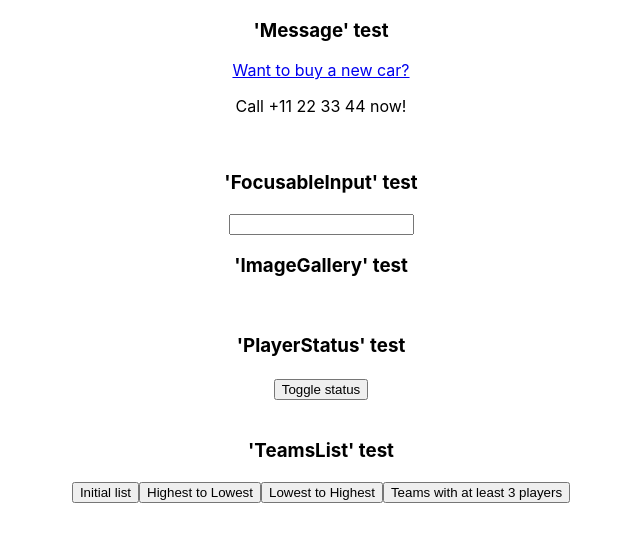
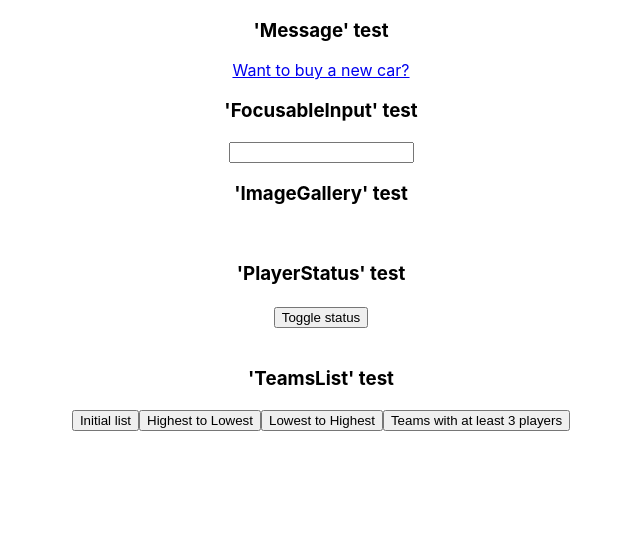
Before and after one commit to ftesone/frontend-challenge, a React (Create React App) app: page / in a window 1280 px wide. Shown: the top 542 px of the page, without its empty margins (319-959 px from the left). Built offline with nearby package versions, Linux system fonts and the light colour scheme.

Commit message:
Solve Message component test

```diff
--- a/src/components/Message.jsx
+++ b/src/components/Message.jsx
@@ -1,4 +1,4 @@
-/*
+/**
  * The Message component contains an anchor element and
  * a paragraph below the anchor. Rendering of the paragraph
  * should be toggled by clicking on the anchor element
@@ -9,12 +9,15 @@
  * - After another click, the paragraph should not be rendered.
  * - Finish the Message component by implementing this logic.
  */
+import { useState } from "react";
 
 export function Message() {
+	const [display, setDisplay] = useState(false);
+
 	return (
 		<>
-			<a href="#">Want to buy a new car?</a>
-			<p>Call +11 22 33 44 now!</p>
+			<a href="#" onClick={() => setDisplay(prevDisplay => !prevDisplay)}>Want to buy a new car?</a>
+			{display && <p>Call +11 22 33 44 now!</p>}
 		</>
 	);
 }
```
